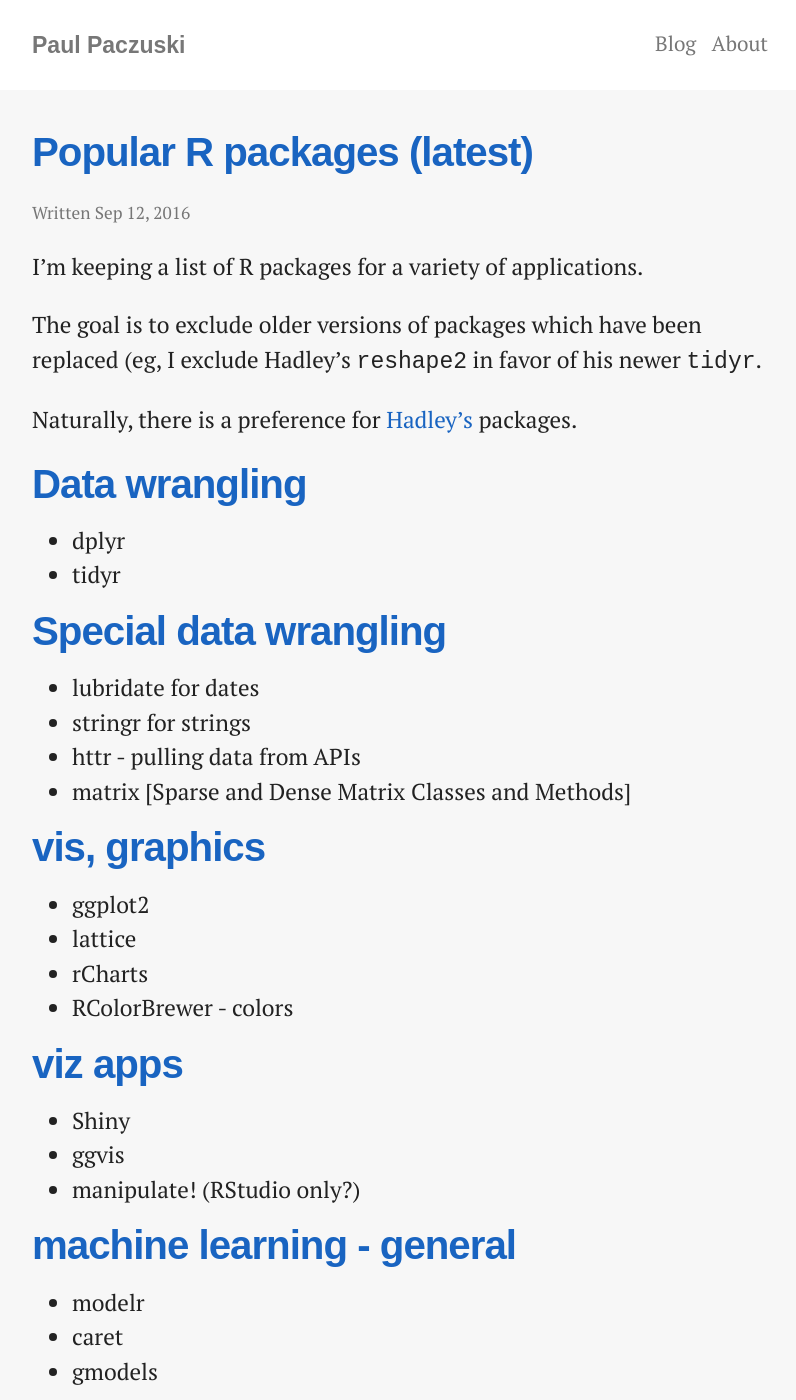
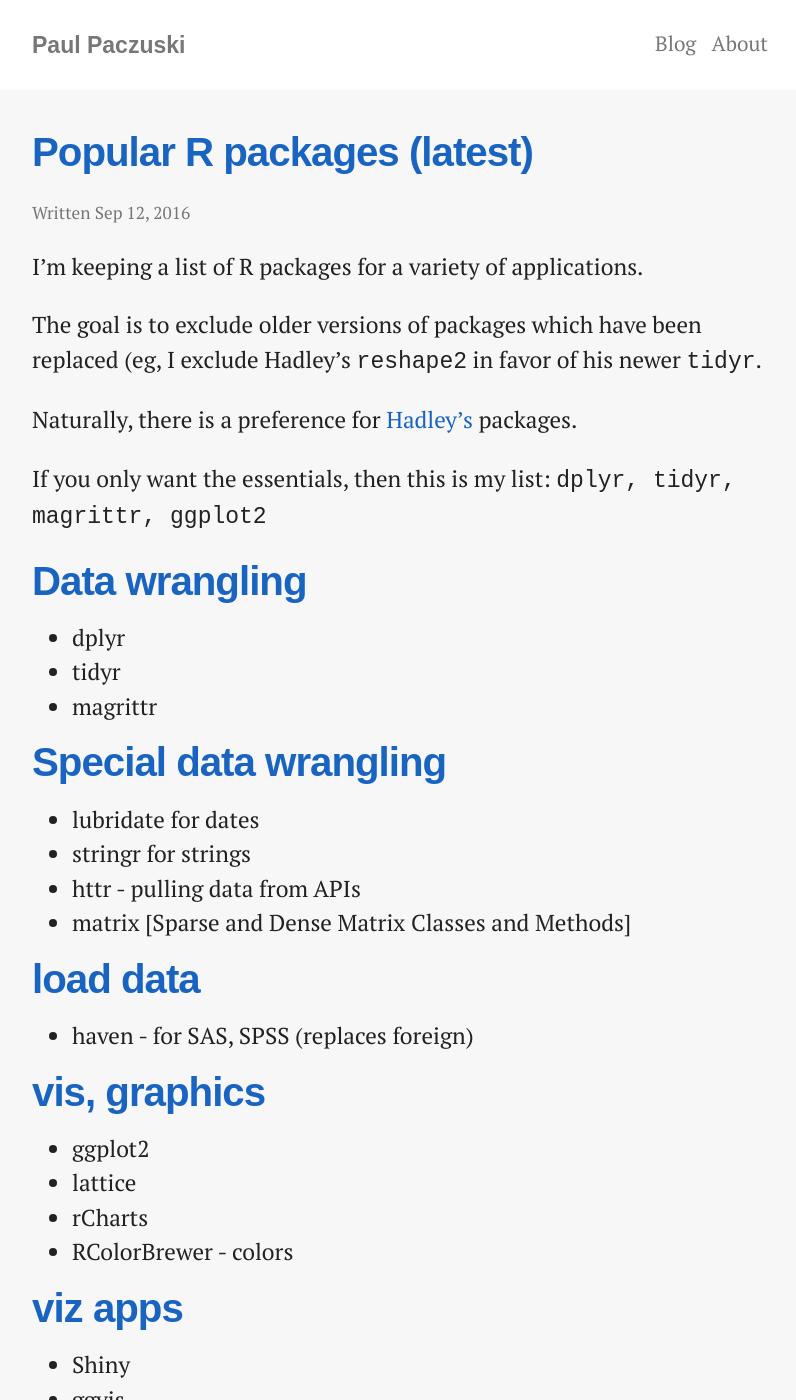
Before and after one commit to pavopax/pavopax.github.io, a Jekyll site: the page built from _posts/2016-09-12-r-packages.md, in a window 1280 px wide and 1400 px high. Shown: the whole window, without its empty margins (240-1036 px from the left). Built offline with Jekyll 4.4.1, drawn with Linux system fonts in a browser that asks for light colours; nearby versions of some CDN libraries; library files that are not in the unit come from our copies.

Commit message:
[update] more r packages

```diff
--- a/_posts/2016-09-12-r-packages.md
+++ b/_posts/2016-09-12-r-packages.md
@@ -12,10 +12,14 @@
 
 Naturally, there is a preference for [Hadley's](http://hadley.nz) packages.
 
+If you only want the essentials, then this is my list:
+`dplyr, tidyr, magrittr, ggplot2`
+
 
 # Data wrangling
 - dplyr
 - tidyr
+- magrittr
 
 # Special data wrangling
 - lubridate for dates
@@ -23,6 +27,8 @@
 - httr - pulling data from APIs
 - matrix [Sparse and Dense Matrix Classes and Methods]
 
+# load data
+- haven - for SAS, SPSS (replaces foreign)
 
 # vis, graphics
 - ggplot2
```
